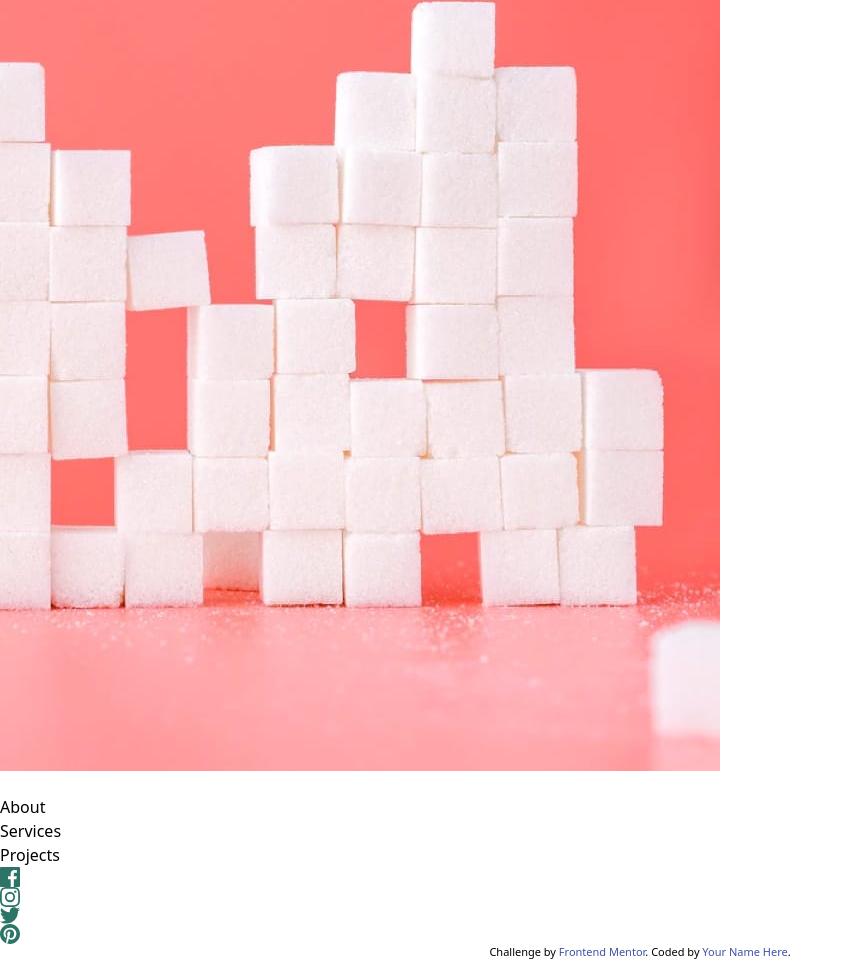
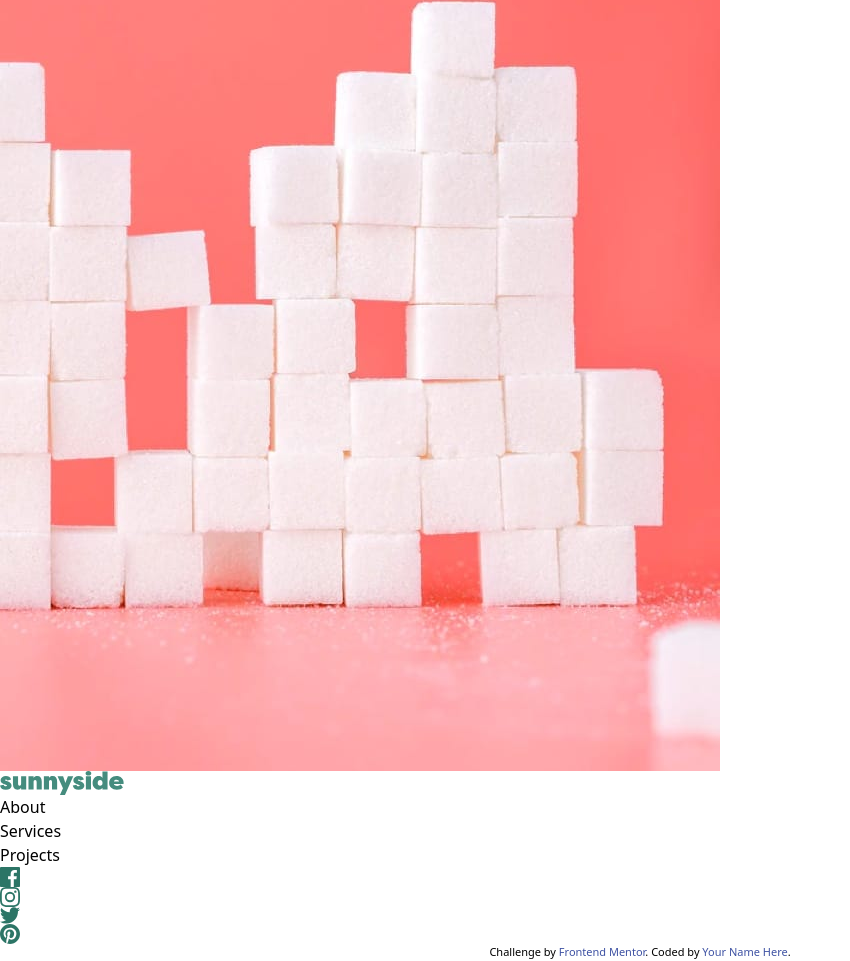
Before and after one commit to CyberGeni/sunnyside-agency-landing-page-capstone-project, a website: page docs/index.html in a window 1280 px wide. Shown: the part 6393-7354 px from the top of the page, without its empty margins (0-850 px from the left). Drawn offline with nearby package versions, Linux system fonts and the light colour scheme; files that its build step writes are made by us from their sources; files whose address does not match are found by name.

Commit message:
fix: changes footer logo color

```diff
--- a/docs/index.html
+++ b/docs/index.html
@@ -121,7 +121,7 @@
 
   <!-- Footer Starts here-->
 <footer>
-  <img class="footer-logo" src="../images/logo.svg" alt="footer logo">
+  <img class="footer-logo" src="../images/logo-footer.svg" alt="footer logo">
   <nav class="footer-menu">
     <ul>
       <li><a href="#">About</a></li>
```
Also changed, not shown: images/logo-footer.svg (added).
